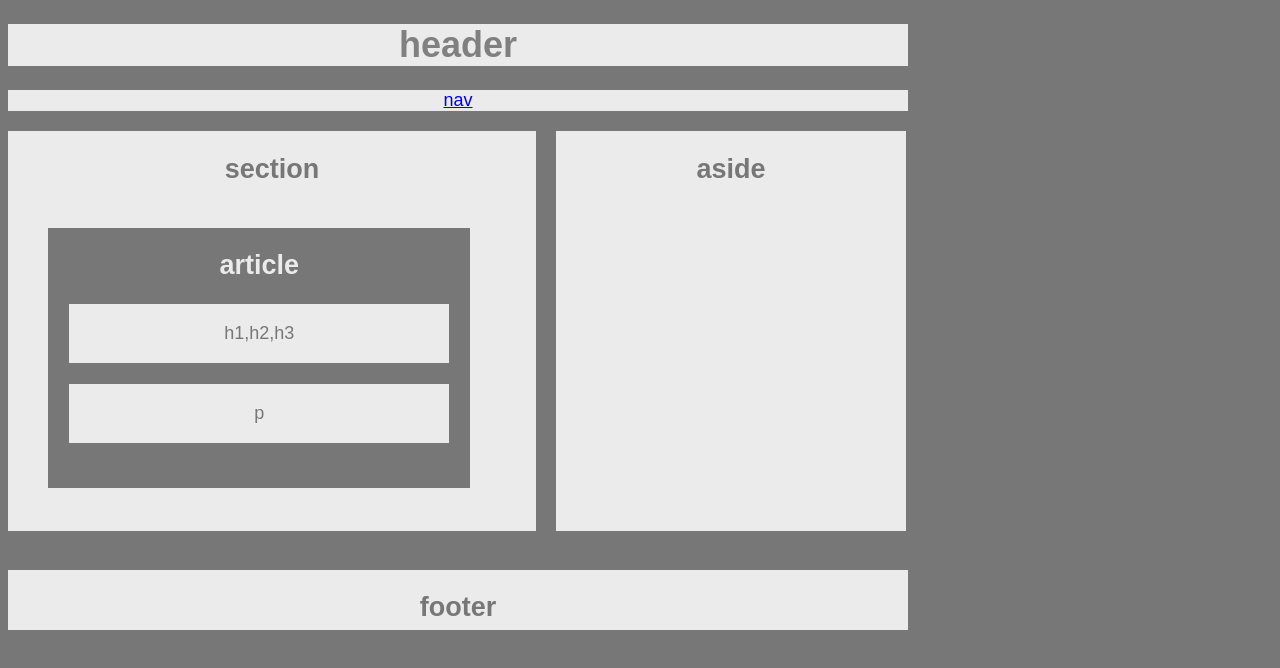
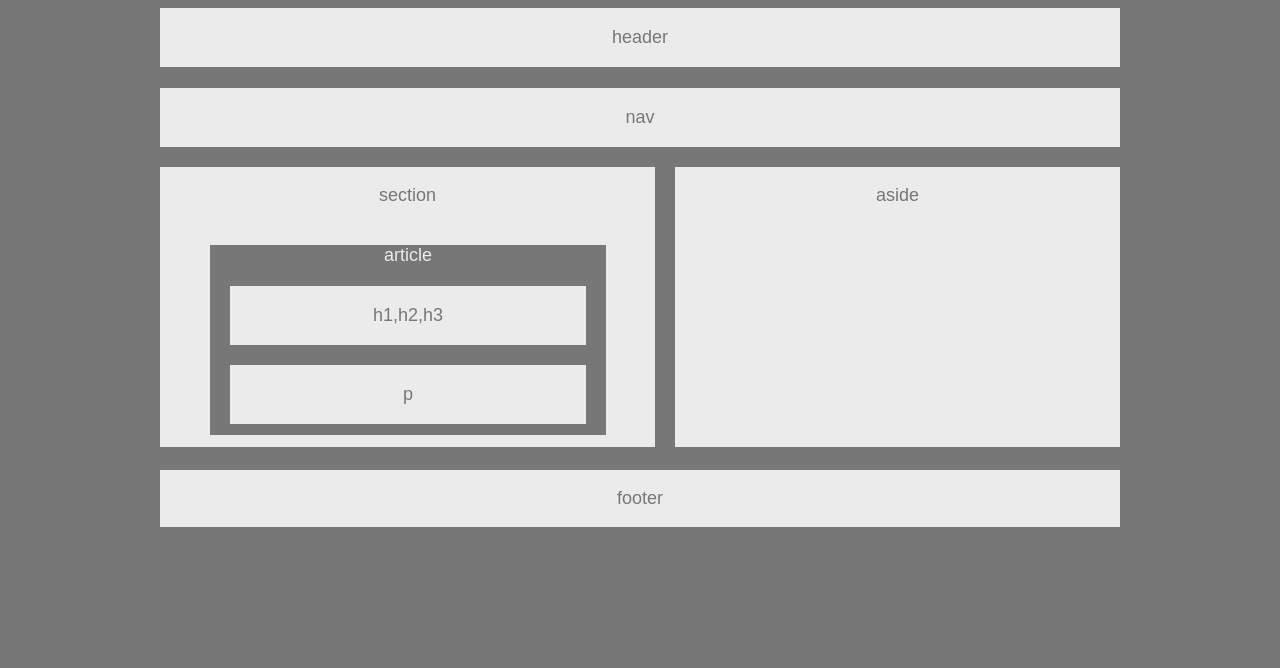
Before and after one commit to kalpatel82/HW-Wireframe, a plain HTML site: page index.html in a window 1280 px wide. Drawn offline with Linux system fonts and the light colour scheme.

Commit message:
header nav footer fixed

```diff
--- a/index.html
+++ b/index.html
@@ -16,25 +16,30 @@
 
     <!--Header-->
     <header>
-        <h1>header</h1>
 
+        <p>header</p>
+
+    </header>
+
+    <br>
         <nav>
-
-                <a class="active" a href="index.html">nav</a></li>
+            <!--  -->
+                <p>nav</p>
 
         </nav>
 
-    </header>
 
         <div class="wrapper">
 
             <!--relative position div-->
             <div id="section">
-                    <h2>section</h2> <br>
+                    <p>section</p>
+
+                    <br>
 
                     <!-- a div positioned absolutely in the relative div -->
                     <div id="article">
-                      <h2>article</h2>
+                      article
 
                         <div id="h1h2h3">
                             <p>h1,h2,h3</p>
@@ -49,16 +54,17 @@
             </div>
 
                 <div id="aside">
-                    <h2>aside</h2> <br>
+                    <p>aside</p> <br>
                 </div>
 
-            <br>
 
-            <footer><h2>footer</h2></footer>
+            <footer>
+
+                <p>footer</p>
+
+            </footer>
 
         </div>
 
-        <br>
-
 </body>
 </html>
--- a/style.css
+++ b/style.css
@@ -1,4 +1,12 @@
+/* *{
+  display: block;
+  margin: auto;
+
+} */
+
 body{
+  display: block;
+  margin: auto;
     background-color: #777;
     font-family: 'Arial', 'Helvetica Neue', Helvetica, sans-serif;
     color: #777;
@@ -9,20 +17,27 @@ body{
 
 header{
       text-align: center;
-      width: 900px;
-
+      /* width: 900px;  */
+      background: #ebebeb;
+      height: 57px;
+      margin-top: 8px;
+      padding: 1px;
 }
 
-h1{
+/* h2{
+ width: 900px;
   background: #ebebeb;
   color: grey;
-}
+} */
 
 
 nav {
   background: #ebebeb;
-  width: 900px;
+  /* width: 900px; */
   margin-bottom: 20px;
+  height: 57px;
+  padding: 1px;
+
 }
 
 
@@ -35,8 +50,8 @@ nav {
   position: relative;
   float: left;
   background: #ebebeb;
-  width: 55%;
-  height: 400px;
+  width: 495px;
+  height: 280px;
 }
 
 #article{
@@ -45,8 +60,9 @@ nav {
   background: #777;
   color: #ebebeb;
   left: 40px;
-  height: 260px;
+  height: 190px;
   width: 80%;
+  margin-left: 10px;
 }
 
 #h1h2h3 {
@@ -69,8 +85,8 @@ nav {
   float: left;
   background: #ebebeb;
   color:  #777;
-  width: 350px;
-  height: 400px;
+  width: 445px;
+  height: 280px;
   margin-left: 20px;
 }
 
@@ -78,8 +94,9 @@ footer{
 position: fixed;
 background: #ebebeb;
 color: #777;
-top: 570px;
-width: 900px;
-height: 60px;
+top: 450px;
+width: 960px;
+text-align: center;
+margin-top: 20px;
 
 }
```
